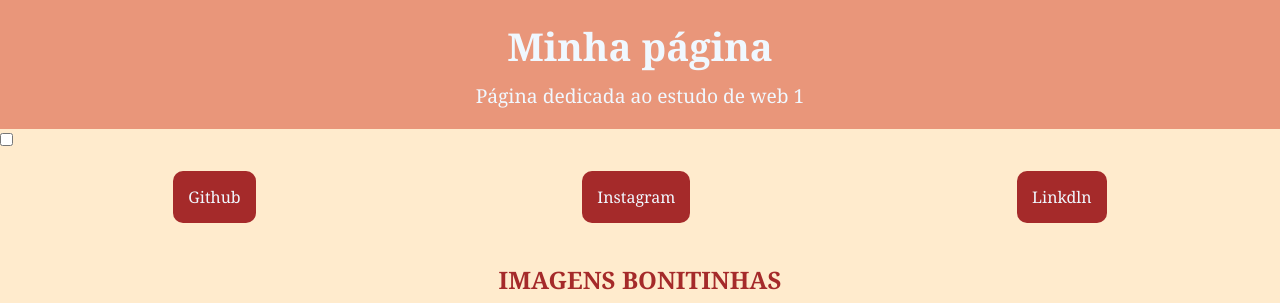
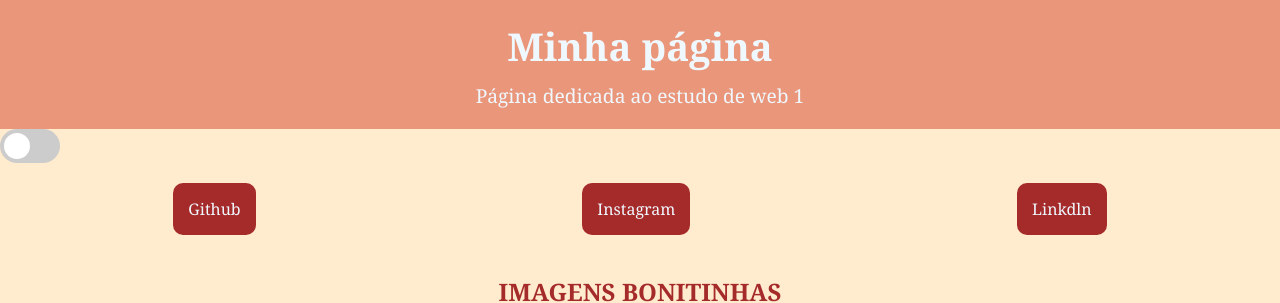
Before and after one commit to ManuelaAntonelli/Estudo_web1, a plain HTML site: page index.html in a window 1280 px wide. Shown: the top 303 px of the page. Drawn offline with Linux system fonts and the light colour scheme.

Commit message:
Refactor CSS to use CSS variables and improve structure

```diff
--- a/style.css
+++ b/style.css
@@ -1,3 +1,13 @@
+:root {
+  --cor-fundo: blanchedalmond;
+  --cor-texto-principal: brown;
+  --cor-texto-corpo: black;
+  --cor-header: darksalmon;
+
+  /* Velocidade da animação */
+  --transicao: 0.5s;
+}
+
 *{
     margin: 0;
     padding: 0;
@@ -5,7 +15,8 @@
 }
 
 body{
-    background-color: blanchedalmond;
+    background-color: var(--cor-fundo);
+    color: var(--cor-texto-corpo);
 }
 
 .header{
@@ -13,7 +24,7 @@ body{
     flex-direction: column;
     align-items: center;
     gap: 10px;
-    background-color: darksalmon;
+    background-color: var(--cor-header);
     padding:20px;
     font-size: larger;
     color:aliceblue;
@@ -74,12 +85,12 @@ img:hover {
 }
 
 h4{
-    color:black;
+    color: var(--cor-texto-corpo);
     font-size: medium;
 }
 
 .p1{
-    color: black;
+    color: var(--cor-texto-corpo);
     text-align: center;
 }
 
@@ -166,3 +177,54 @@ footer{
         text-align: center;
     }
 }
+
+/* MODO ESCURO */
+
+body:has(#botao-dark:checked) {
+  --cor-fundo: #121212;
+  --cor-texto-principal: #ffb4a2;
+  --cor-texto-corpo: #ffffff;
+  --cor-header: #2d2d2d;
+}
+
+/* BOTÃO MODO ESCURO */
+
+.switch {
+  position: relative;
+  display: flex;
+  align-items: center;
+  justify-content: center;
+  width: 60px;
+  height: 34px;
+}
+
+/* O fundo do botão */
+.slider {
+  position: absolute;
+  cursor: pointer;
+  top: 0; left: 0; right: 0; bottom: 0;
+  background-color: #ccc;
+  transition: .4s;
+  border-radius: 34px;
+}
+
+/* A bolinha branca que desliza */
+.slider:before {
+  position: absolute;
+  content: "";
+  height: 26px; width: 26px;
+  left: 4px; bottom: 4px;
+  background-color: white;
+  transition: .4s;
+  border-radius: 50%;
+}
+
+/* Quando marcado, o fundo fica verde (ou a cor que preferir) */
+input:checked + .slider {
+  background-color: #2196F3;
+}
+
+/* Quando marcado, a bolinha desliza para a direita */
+input:checked + .slider:before {
+  transform: translateX(26px);
+}
```
